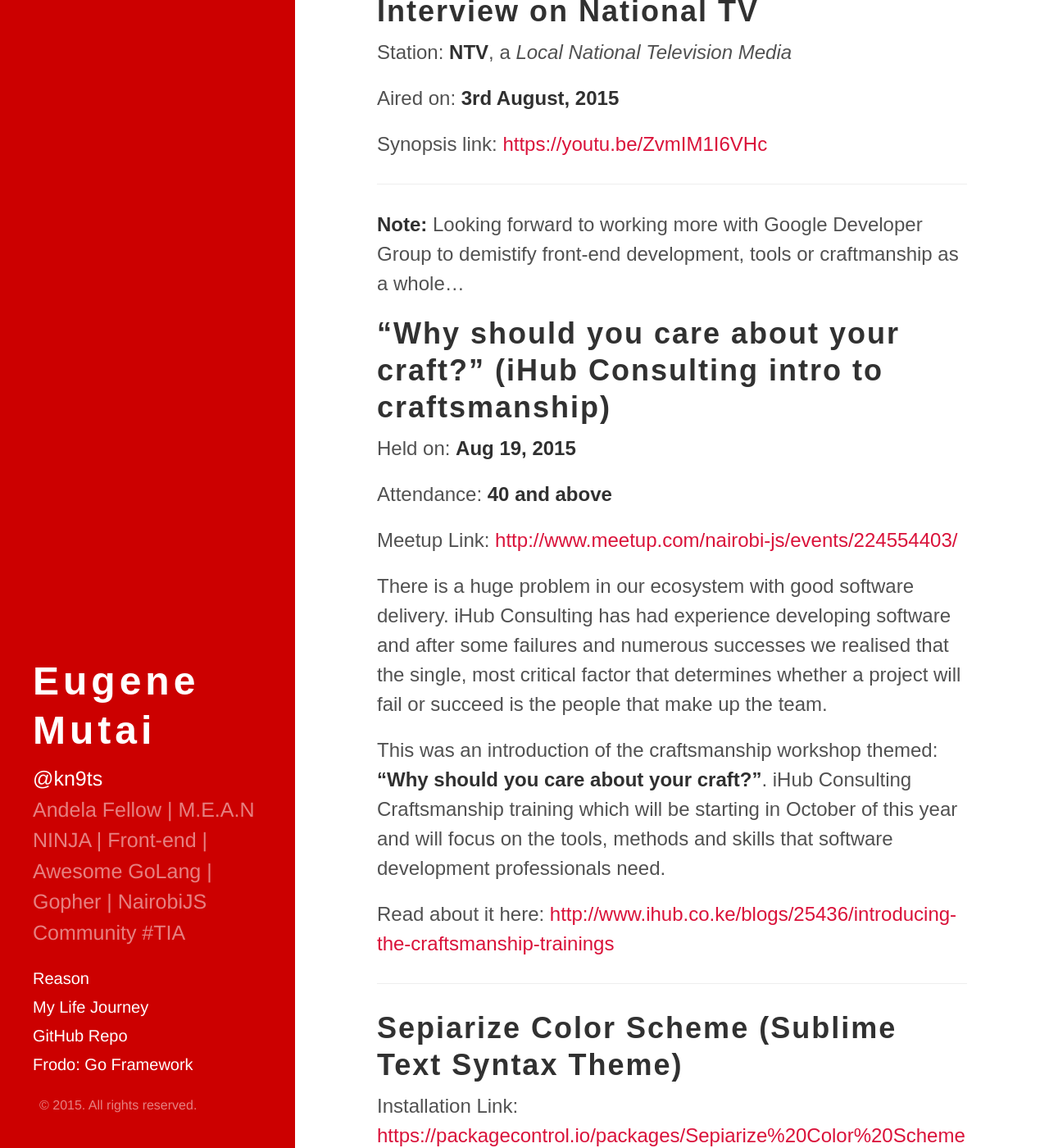
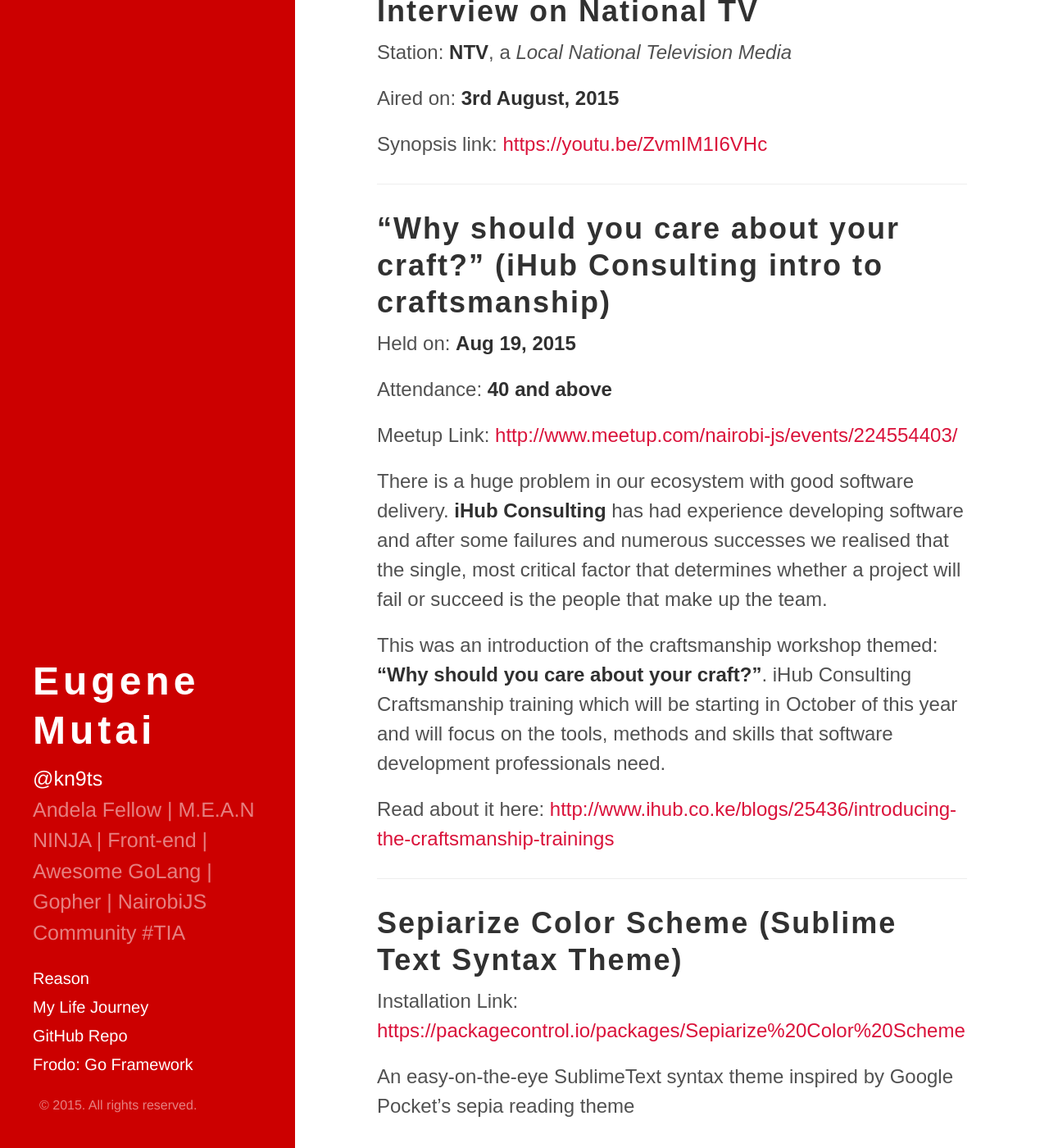
Before and after one commit to kn9ts/community-resume, a Jekyll site: the page built from index.md, in a window 1280 px wide and 1400 px high, scrolled down 8757 px. Shown: the whole window at 82% size. Built offline with Jekyll 4.4.1, drawn with Linux system fonts in a browser that asks for light colours; nearby versions of some CDN libraries; some web fonts are replaced; some of the changed text lies outside the part shown.

Commit message:
Moved sign off note to the footer

```diff
--- a/_includes/footer.html
+++ b/_includes/footer.html
@@ -1,3 +1,6 @@
+<div class="page">
+    <p><strong>Note:</strong> Looking forward to working more with the Community to demistify front-end development, tools or craftmanship as a whole…</p>
+</div>
 <footer>
     <h4 class="text-center">
         <p class="text-center small-padding">&copy; {{ site.time | date: '%Y' }}. Made with&nbsp;<span class="fa fa-heart"></span>&nbsp;by&nbsp;<a href="http://twitter.com/{{ site.twitter_username }}" style="color: #2c3e50">Eugene Mutai</a></p>
--- a/index.md
+++ b/index.md
@@ -214,8 +214,6 @@ Synopsis link: [https://youtu.be/ZvmIM1I6VHc](https://www.youtube.com/watch?v=Zv
 
 ---
 
-**Note:** Looking forward to working more with Google Developer Group to demistify front-end development, tools or craftmanship as a whole...
-
 ## “Why should you care about your craft?” (iHub Consulting intro to craftsmanship)
 Held on: **Aug 19, 2015**
 
@@ -223,7 +221,7 @@ Attendance: **40 and above**
 
 Meetup Link: [http://www.meetup.com/nairobi-js/events/224554403/](http://www.meetup.com/nairobi-js/events/224554403/)
 
-There is a huge problem in our ecosystem with good software delivery. iHub Consulting has had experience developing software and after some failures and numerous successes we realised that the single, most critical factor that determines whether a project will fail or succeed is the people that make up the team.
+There is a huge problem in our ecosystem with good software delivery. **iHub Consulting** has had experience developing software and after some failures and numerous successes we realised that the single, most critical factor that determines whether a project will fail or succeed is the people that make up the team.
 
 This was an introduction of the craftsmanship workshop themed: **“Why should you care about your craft?”**. iHub Consulting Craftsmanship training which will be starting in October of this year and will focus on the tools, methods and skills that software development professionals need.
 
```
